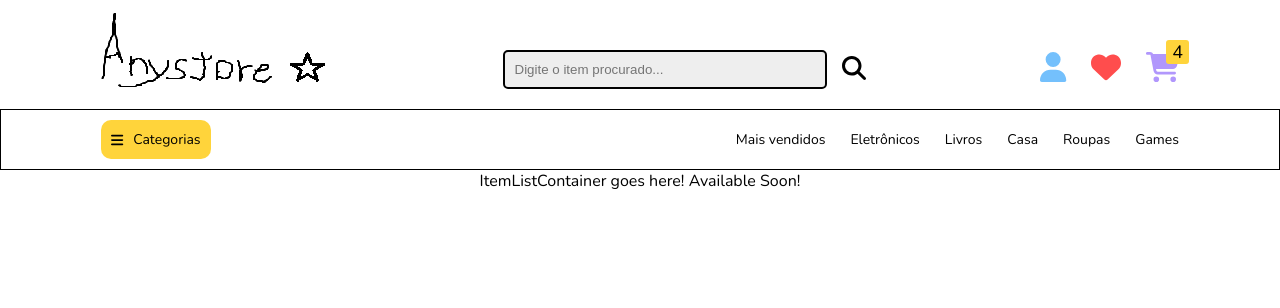
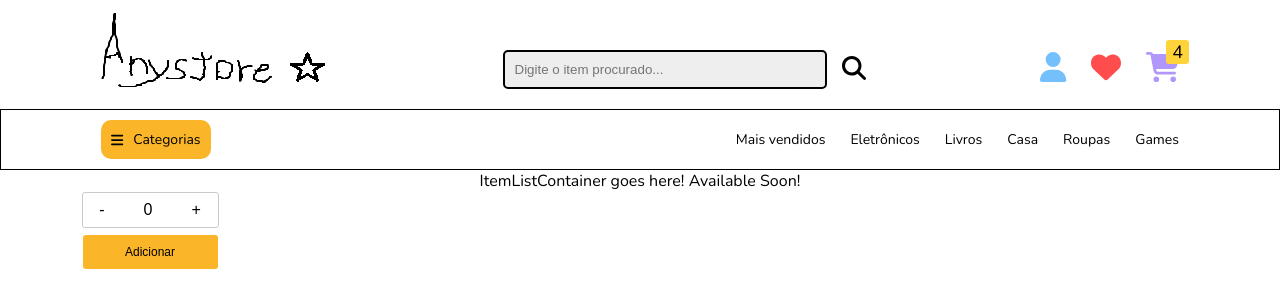
Before and after one commit to lulululluiza/any-store-pereira-moreira, a React (Create React App) app: page / in a window 1280 px wide. Shown: the top 308 px of the page. Built offline with nearby package versions, Linux system fonts and the light colour scheme.

Commit message:
ItemCount e lógica básica (atividade aula 5)

```diff
--- a/src/App.js
+++ b/src/App.js
@@ -1,5 +1,5 @@
 import './App.css';
-import ItemListContainer from './components/ItemListContainer';
+import ItemListContainer from './components/ItemListContainer/ItemListContainer';
 import NavBar from './components/NavBar/NavBar';
 
 function App() {
--- /dev/null
+++ b/src/components/CartWidget/CartWidget.css
@@ -0,0 +1,14 @@
+.Cart {
+    position: relative;
+}
+
+.Cart span {
+    position: absolute;
+    left: 15px;
+    bottom: 25px;
+    padding: 0 6px;
+    border-radius: 3px;
+    background-color: #FFD43B;
+    margin-left: 5px;
+    font-size: 18px;
+}
--- a/src/components/NavBar/CartWidget.jsx
+++ b/src/components/CartWidget/CartWidget.jsx
@@ -1,11 +1,11 @@
 import { FontAwesomeIcon } from '@fortawesome/react-fontawesome'
 import { faCartShopping } from '@fortawesome/free-solid-svg-icons'
-import './style.css'
+import './CartWidget.css'
 
 export default function CartWidget() {
     return (
         <div>
-            <a href="" className="NavCart">
+            <a href="#" className="Cart">
                 <FontAwesomeIcon icon={faCartShopping} style={{color: "#b197fc"}}/>
                 <span id="CartNumber">4</span>
             </a>
--- /dev/null
+++ b/src/components/ItemCount/ItemCount.css
@@ -0,0 +1,38 @@
+.CountContainer {
+    width: 300px;
+    display: flex;
+    flex-direction: column;
+    align-items: center;
+}
+
+.CountActions {
+    width: 45%;
+    display: flex;
+    justify-content: space-around;
+    border: 1px solid #C9C9C9;
+    border-radius: 3px;
+    margin-bottom: 7px;
+}
+
+.CountButton {
+    padding: 8px 15px;
+    background-color: white;
+    border: none;
+    font-size: 16px;
+}
+
+.CountInput {
+    border: none;
+    width: 50px;
+    text-align: center;
+    font-size: 16px;
+}
+
+.AddCartButton {
+    font-size: 12px;
+    width: 45%;
+    background-color: #FAB529;
+    padding: 10px 5px;
+    border-radius: 3px;
+    border: none;
+}
--- /dev/null
+++ b/src/components/ItemCount/ItemCount.jsx
@@ -0,0 +1,26 @@
+import "./ItemCount.css"
+
+export default function ItemCount(props) {
+    function add() {
+        if(props.count != props.stock ) {
+            props.setCount(props.count + 1)
+        }
+    }
+
+    function remove() {
+        if(props.count != 0 ) {
+            props.setCount(props.count - 1)
+        }
+    }
+
+    return (
+        <div className="CountContainer">
+            <div className="CountActions">
+                <button className="CountButton" onClick={remove}>-</button>
+                <input className="CountInput" type="text" value={props.count}/>
+                <button className="CountButton" onClick={add}>+</button>
+            </div>
+            <button className="AddCartButton" >Adicionar</button>
+        </div>
+    )
+}
--- a/src/components/ItemListContainer.jsx
+++ /dev/null
@@ -1,6 +0,0 @@
-
-export default function ItemListContainer() {
-    return (
-        <p>ItemListContainer goes here! Available Soon!</p>
-    )
-}
--- /dev/null
+++ b/src/components/ItemListContainer/ItemListContainer.jsx
@@ -0,0 +1,16 @@
+import ItemCount from '../ItemCount/ItemCount'
+import { useState } from 'react'
+
+export default function ItemListContainer() {
+
+    const [count, setCount] = useState(0)
+    const stock = 10
+    const inicial = 5
+
+    return (
+        <div>
+            <p>ItemListContainer goes here! Available Soon!</p>
+            <ItemCount count={count} setCount={setCount} stock={stock} inicial={inicial} />
+        </div>
+    )
+}
--- a/src/components/NavBar/style.css
+++ b/src/components/NavBar/NavBar.css
@@ -1,11 +1,10 @@
-* {
-    margin: 0;
-    padding: 0;
-}
-
-a {
-    text-decoration: none;
-    color: black;
+nav {
+    padding: 10px 100px;
+    display: flex;
+    align-items: center;
+    justify-content: space-between;
+    border: 1px solid black;
+    font-size: 14px;
 }
 
 .NavSuperior {
@@ -30,17 +29,8 @@ a {
     font-size: 30px;
 }
 
-nav {
-    padding: 10px 100px;
-    display: flex;
-    align-items: center;
-    justify-content: space-between;
-    border: 1px solid black;
-    font-size: 14px;
-}
-
 .NavCategorias {
-    background-color: #FFD43B;
+    background-color: #FAB529;
     padding: 10px;
     border-radius: 10px;
 }
@@ -55,18 +45,3 @@ nav {
     display: flex;
     gap: 25px;
 }
-
-.NavCart {
-    position: relative;
-}
-
-.NavCart span {
-    position: absolute;
-    left: 15px;
-    bottom: 25px;
-    padding: 0 6px;
-    border-radius: 3px;
-    background-color: #FFD43B;
-    margin-left: 5px;
-    font-size: 18px;
-}
--- a/src/components/NavBar/NavBar.jsx
+++ b/src/components/NavBar/NavBar.jsx
@@ -1,6 +1,6 @@
-import "./style.css"
+import "./NavBar.css"
 import logo from './logo-placeholder.png'
-import CartWidget from './CartWidget'
+import CartWidget from '../CartWidget/CartWidget'
 import { FontAwesomeIcon } from '@fortawesome/react-fontawesome'
 import { faUser } from '@fortawesome/free-solid-svg-icons'
 import { faHeart } from '@fortawesome/free-solid-svg-icons'
--- a/src/index.css
+++ b/src/index.css
@@ -1,6 +1,13 @@
+* {
+  margin: 0;
+  padding: 0;
+}
+
 body {
-  margin: 0;
   font-family: "Nunito", sans-serif;
-  -webkit-font-smoothing: antialiased;
-  -moz-osx-font-smoothing: grayscale;
 }
+
+a {
+  text-decoration: none;
+  color: black;
+}
```
